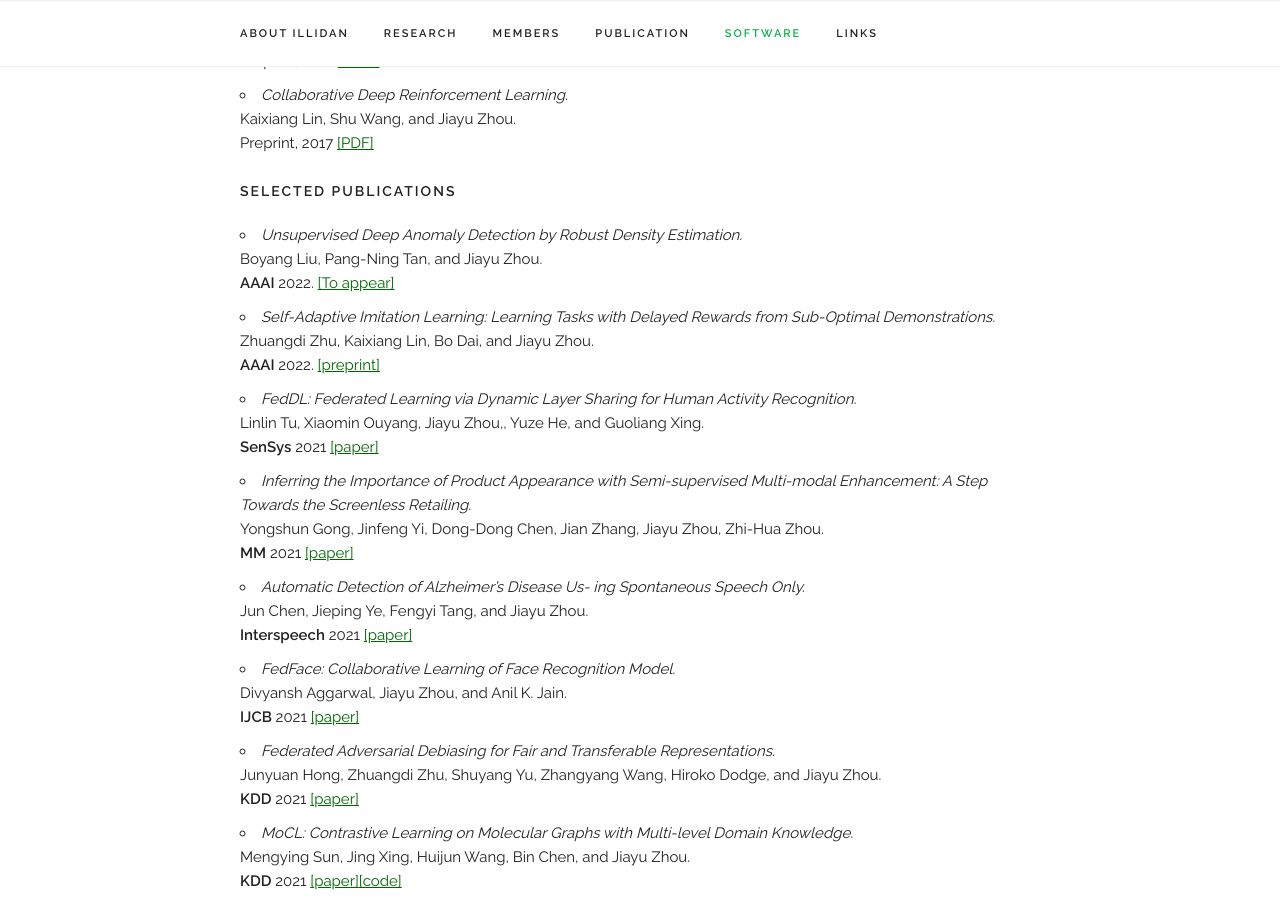
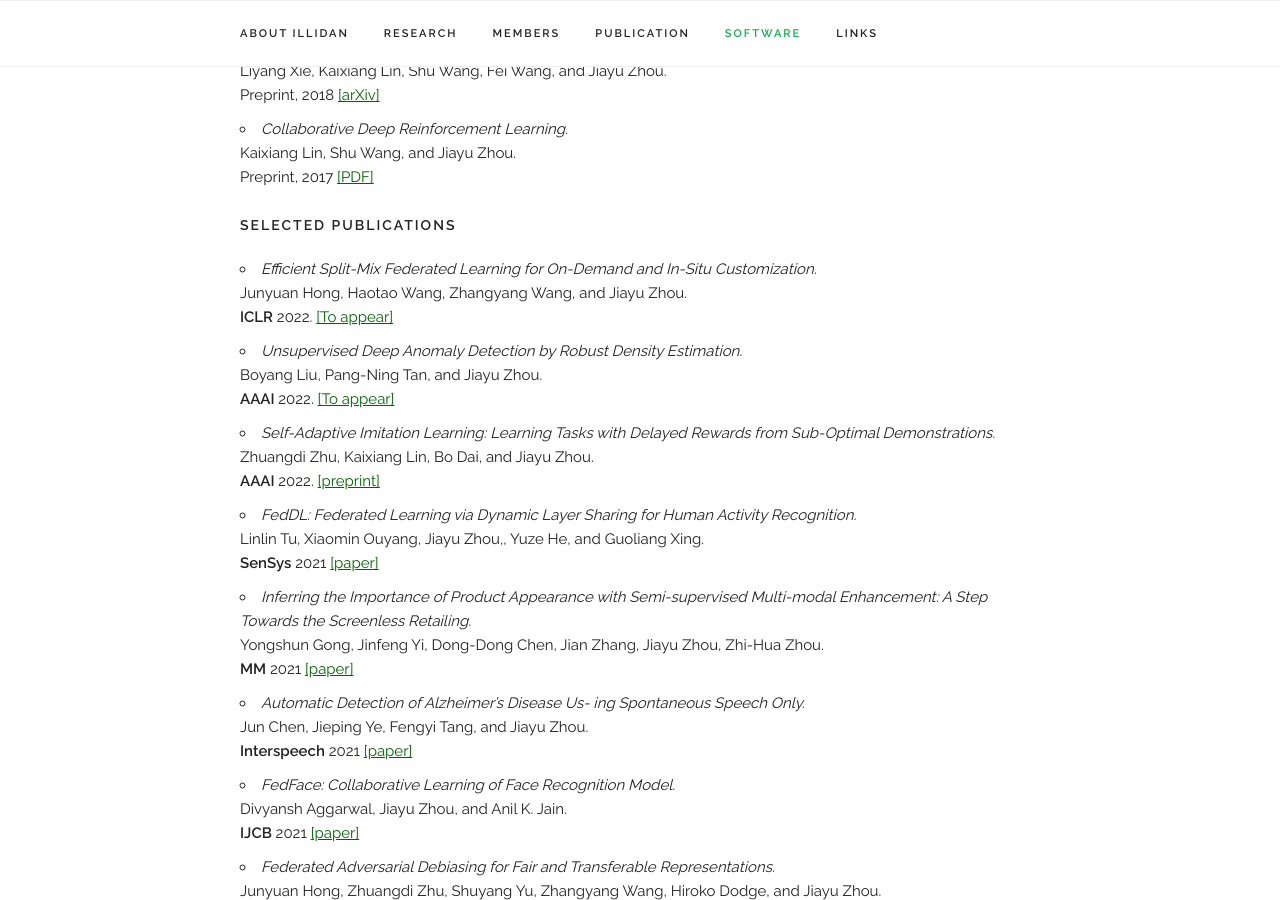
Before and after one commit to Marvelrex/denos.lab.io, a Jekyll site: the page built from index.html, in a window 1280 px wide and 900 px high, scrolled down 8587 px. Built offline with Jekyll 4.4.1, drawn with Linux system fonts in a browser that asks for light colours; nearby versions of some CDN libraries; some of the changed text lies outside the part shown.

Commit message:
Adding new paper

```diff
--- a/_includes/news.md
+++ b/_includes/news.md
@@ -1,3 +1,4 @@
+- [2022] Check out our ICLR work on <a href="https://openreview.net/forum?id=_QLmakITKg" target="_blank">On-Demand Customization of Robustness</a> in federated learning!
 - [2021] Two papers accepted by ICML, two papers by KDD, one paper by IJCAI, one paper by MobiSys.
 - [Dec 2020] One paper accepted by AAAI 2021.
 - [Sep 2020] Check out our latest <a href="https://arxiv.org/abs/2009.07888" target="_blank">transfer learning review</a>.
--- a/_layouts/default.html
+++ b/_layouts/default.html
@@ -311,6 +311,11 @@
 
       <h6 class="docs-header">Selected Publications</h6>
       <ul>
+        <li><i>Efficient Split-Mix Federated Learning for On-Demand and In-Situ Customization. </i><br>
+            Junyuan Hong, Haotao Wang, Zhangyang Wang, and Jiayu Zhou. <br>
+            <b>ICLR</b> 2022. <a href="https://openreview.net/forum?id=_QLmakITKg" target="_blank">[To appear]</a>
+        </li>
+
         <li><i>Unsupervised Deep Anomaly Detection by Robust Density Estimation. </i><br>
             Boyang Liu, Pang-Ning Tan, and Jiayu Zhou. <br>
             <b>AAAI</b> 2022. <a href="#" target="_blank">[To appear]</a>
```
